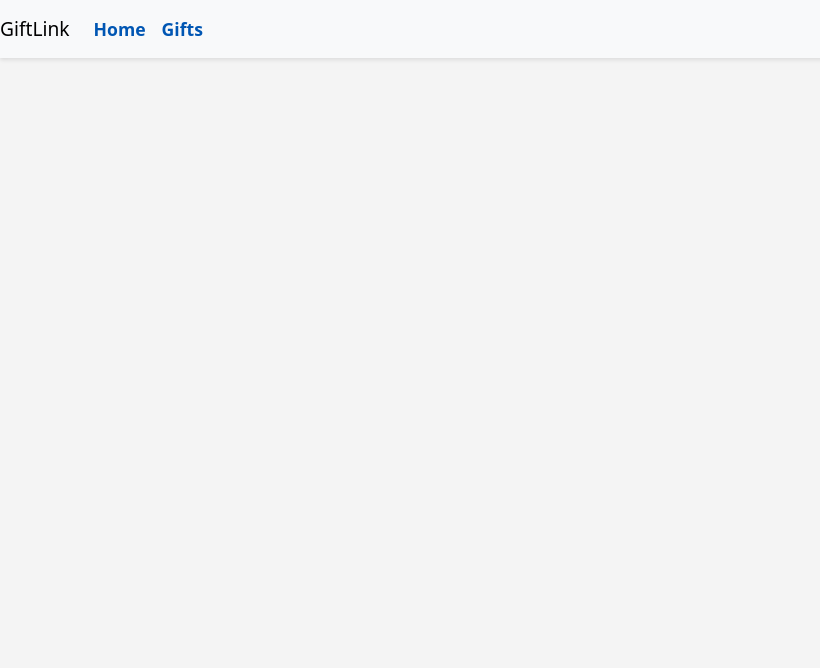
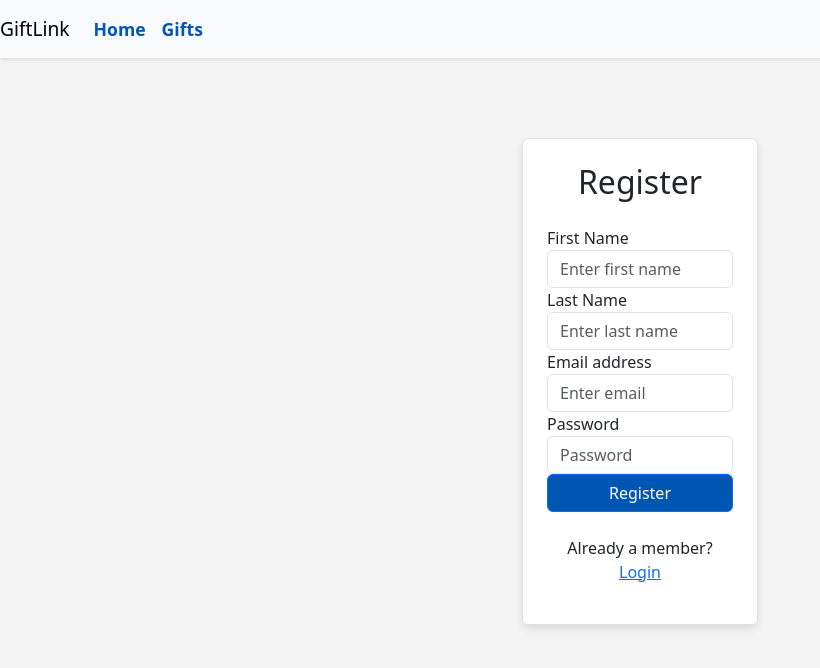
Before and after one commit to Alex-Zechariah/fullstack-capstone-project, a React (Create React App) app in the folder giftlink-frontend/: page /app/register in a window 1280 px wide. Before the commit this address had no page. Shown: the top 668 px of the page, without its empty margins (0-820 px from the left). Built offline with nearby package versions, Linux system fonts and the light colour scheme.

Commit message:
feat: create register and login pages and routes

```diff
--- a/giftlink-frontend/src/App.js
+++ b/giftlink-frontend/src/App.js
@@ -1,6 +1,8 @@
 import React from 'react';
-import { Routes, Route, useNavigate } from 'react-router-dom';
+import { Routes, Route } from 'react-router-dom';
 import MainPage from './components/MainPage/MainPage';
+import LoginPage from './components/LoginPage/LoginPage';
+import RegisterPage from './components/RegisterPage/RegisterPage';
 import 'bootstrap/dist/css/bootstrap.min.css';
 import './App.css';
 import Navbar from './components/Navbar/Navbar';
@@ -11,9 +13,10 @@
     <>
         <Navbar/>
         <Routes>
-          {/* the final code will not pass the products to every page, but each page will call the server API */}
           <Route path="/" element={<MainPage />} />
           <Route path="/app" element={<MainPage />} />
+          <Route path="/app/login" element={<LoginPage/>} />
+          <Route path="/app/register" element={<RegisterPage />} />
         </Routes>
         </>
   );
--- /dev/null
+++ b/giftlink-frontend/src/components/LoginPage/LoginPage.css
@@ -0,0 +1,5 @@
+.login-card {
+    background-color: #ffffff;
+    box-shadow: 0 4px 8px rgba(0, 0, 0, 0.1);
+    border-radius: 8px;
+}
--- /dev/null
+++ b/giftlink-frontend/src/components/LoginPage/LoginPage.js
@@ -0,0 +1,62 @@
+import React, { useState } from 'react';
+import './LoginPage.css';
+
+function LoginPage() {
+    // Define states for email and password
+    const [email, setEmail] = useState('');
+    const [password, setPassword] = useState('');
+
+    // Define the handleLogin method
+    const handleLogin = () => {
+        console.log('Login button clicked');
+        console.log({
+            email,
+            password
+        });
+    };
+
+    return (
+        <div className="container mt-5">
+            <div className="row justify-content-center">
+                <div className="col-md-6 col-lg-4">
+                    <div className="login-card p-4 border rounded">
+                        <h2 className="text-center mb-4 font-weight-bold">Login</h2>
+
+                        {/* Create input elements for email and password */}
+                        <div className="form-group">
+                            <label>Email address</label>
+                            <input
+                                type="email"
+                                className="form-control"
+                                value={email}
+                                onChange={(e) => setEmail(e.target.value)}
+                                placeholder="Enter email"
+                            />
+                        </div>
+                        <div className="form-group">
+                            <label>Password</label>
+                            <input
+                                type="password"
+                                className="form-control"
+                                value={password}
+                                onChange={(e) => setPassword(e.target.value)}
+                                placeholder="Password"
+                            />
+                        </div>
+
+                        {/* Add a Login button */}
+                        <button onClick={handleLogin} className="btn btn-primary btn-block">
+                            Login
+                        </button>
+
+                        <p className="mt-4 text-center">
+                            New here? <a href="/app/register" className="text-primary">Register Here</a>
+                        </p>
+                    </div>
+                </div>
+            </div>
+        </div>
+    );
+}
+
+export default LoginPage;
--- /dev/null
+++ b/giftlink-frontend/src/components/RegisterPage/RegisterPage.css
@@ -0,0 +1,5 @@
+.register-card {
+    background-color: #ffffff;
+    box-shadow: 0 4px 8px rgba(0, 0, 0, 0.1);
+    border-radius: 8px;
+}
--- /dev/null
+++ b/giftlink-frontend/src/components/RegisterPage/RegisterPage.js
@@ -0,0 +1,86 @@
+import React, { useState } from 'react';
+import './RegisterPage.css';
+
+function RegisterPage() {
+    // Task 4: Store all attributes as states.
+    const [firstName, setFirstName] = useState('');
+    const [lastName, setLastName] = useState('');
+    const [email, setEmail] = useState('');
+    const [password, setPassword] = useState('');
+
+    // Task 5: Define a method handleRegister.
+    const handleRegister = () => {
+        console.log('Register button clicked');
+        console.log({
+            firstName,
+            lastName,
+            email,
+            password
+        });
+    };
+
+    return (
+        <div className="container mt-5">
+            <div className="row justify-content-center">
+                <div className="col-md-6 col-lg-4">
+                    <div className="register-card p-4 border rounded">
+                        <h2 className="text-center mb-4 font-weight-bold">Register</h2>
+
+                        {/* Task 6: Create input elements for registration. */}
+                        <div className="form-group">
+                            <label>First Name</label>
+                            <input
+                                type="text"
+                                className="form-control"
+                                value={firstName}
+                                onChange={(e) => setFirstName(e.target.value)}
+                                placeholder="Enter first name"
+                            />
+                        </div>
+                        <div className="form-group">
+                            <label>Last Name</label>
+                            <input
+                                type="text"
+                                className="form-control"
+                                value={lastName}
+                                onChange={(e) => setLastName(e.target.value)}
+                                placeholder="Enter last name"
+                            />
+                        </div>
+                        <div className="form-group">
+                            <label>Email address</label>
+                            <input
+                                type="email"
+                                className="form-control"
+                                value={email}
+                                onChange={(e) => setEmail(e.target.value)}
+                                placeholder="Enter email"
+                            />
+                        </div>
+                        <div className="form-group">
+                            <label>Password</label>
+                            <input
+                                type="password"
+                                className="form-control"
+                                value={password}
+                                onChange={(e) => setPassword(e.target.value)}
+                                placeholder="Password"
+                            />
+                        </div>
+
+                        {/* Task 7: Add a Register button. */}
+                        <button onClick={handleRegister} className="btn btn-primary btn-block">
+                            Register
+                        </button>
+
+                        <p className="mt-4 text-center">
+                            Already a member? <a href="/app/login" className="text-primary">Login</a>
+                        </p>
+                    </div>
+                </div>
+            </div>
+        </div>
+    );
+}
+
+export default RegisterPage;
```
